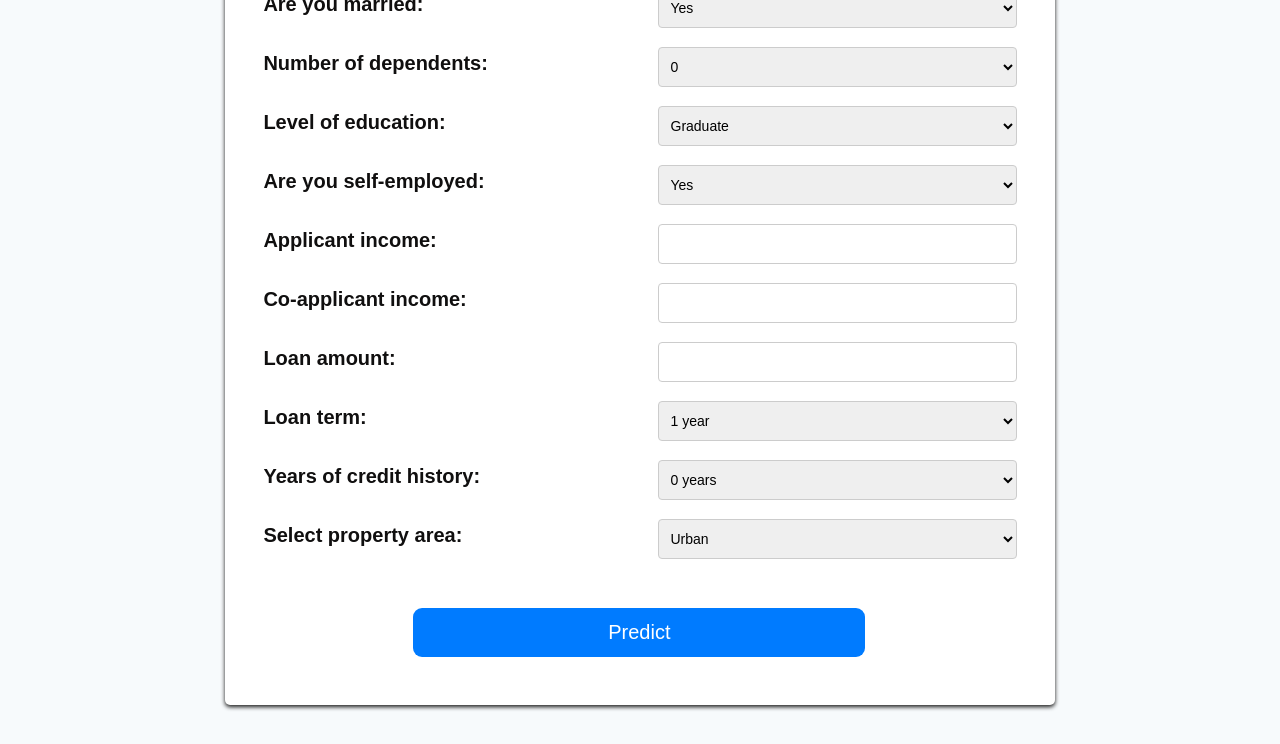
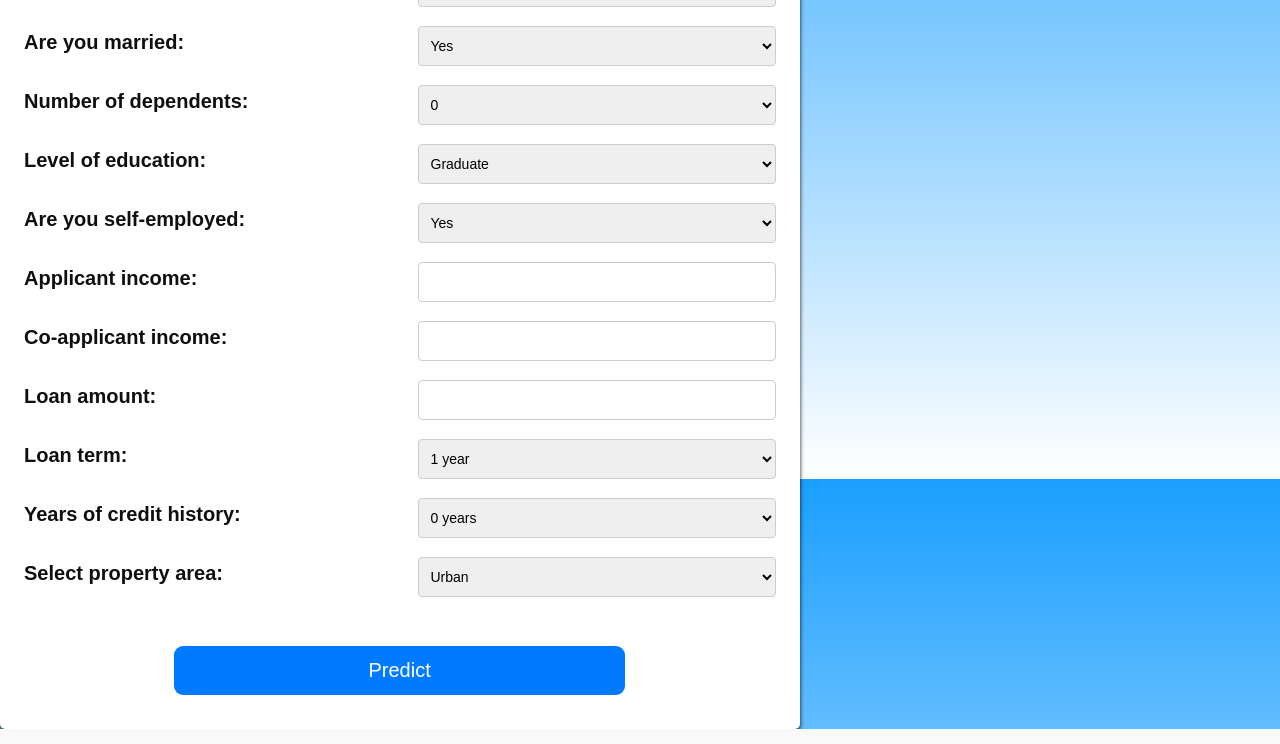
Before and after one commit to NysB/Project4, a Flask app: page / in a window 1280 px wide. Shown: the part 321-1065 px from the top of the page. Run offline with Flask 3, Linux system fonts and the light colour scheme; parts of the project's set-up code (start-up, migrations or seed data) failed here and were passed over.

Commit message:
update img

```diff
--- a/static/css/style.css
+++ b/static/css/style.css
@@ -1,5 +1,5 @@
 /* Global styles */
-html, body, footer, div, img, label, h1, a, h2, h3, h4, h5, p {
+html, footer, div, img, label, h1, a, h2, h3, h4, h5, p {
   margin: 0;
   padding: 0;
   border: 0;
@@ -8,11 +8,22 @@
   vertical-align: baseline;
   background: transparent;
   font-family: inherit;
+  height: 100%;
 }
 
 
 
+body {
+  background-image: linear-gradient(#1a9fff, #FFFFFF);
 
+  /*Additional Styling*/
+
+  font-family: 'Lexend Deca', sans-serif;
+  width: 800px;
+  margin: auto;
+  padding-top: 30px;
+  color: #2E475D;
+}
 
 
 
--- a/templates/index.html
+++ b/templates/index.html
@@ -24,11 +24,8 @@
 
         body {
             margin: 0;
-            background-color: #f7fafcf4;
+            background-color: white;
         }
-
-
-
 
 
 
@@ -44,9 +41,11 @@
 
 	-webkit-animation: text-pop-up-top 1s cubic-bezier(0.250, 0.460, 0.450, 0.940)both ;
 	animation: text-pop-up-top 1s cubic-bezier(0.250, 0.460, 0.450, 0.940)both ;
+
+
 }
 
-.header {
+        .header {
 
             background-color: #1a9fff;
             padding: 60px;
@@ -55,10 +54,14 @@
             font-size: 50px;
             height: 380px;
             margin-bottom: -1%;
-            /* color: rgb(197, 194, 194); */
             display: block;
 
+            background-image: url("https://prod.rockmedialibrary.com/api/public/content/buy-smarts-landing-page?v=04ec9174");
+            background-repeat: no-repeat;
+            background-size: contain;
+            background-position: right;
         }
+
 
 
     @-webkit-keyframes text-pop-up-top {
@@ -74,7 +77,7 @@
                 transform: translateY(-50px);
         -webkit-transform-origin: 50% 50%;
                 transform-origin: 50% 50%;
-        text-shadow: 0 1px 0 #cccccc, 0 2px 0 #cccccc, 0 3px 0 #cccccc, 0 4px 0 #cccccc, 0 5px 0 #cccccc, 0 6px 0 #cccccc, 0 7px 0 #cccccc, 0 8px 0 #cccccc, 0 9px 0 #cccccc, 0 50px 30px rgba(0, 0, 0, 0.3);
+        text-shadow: 0 1px 0 #cccccc, 0 2px 0 #cccccc, 0 3px 0 #cccccc, 0 4px 0 #cccccc, 0 5px 0 #cccccc, 0 6px 0 #cccccc, 0 7px 0 #cccccc,  0 50px 30px rgba(0, 0, 0, 0.3);
     }
     }
     @keyframes text-pop-up-top {
@@ -90,7 +93,7 @@
                 transform: translateY(-50px);
         -webkit-transform-origin: 50% 50%;
                 transform-origin: 50% 50%;
-        text-shadow: 0 1px 0 #cccccc, 0 2px 0 #cccccc, 0 3px 0 #cccccc, 0 4px 0 #cccccc, 0 5px 0 #cccccc, 0 6px 0 #cccccc, 0 7px 0 #cccccc, 0 8px 0 #cccccc, 0 9px 0 #cccccc, 0 50px 30px rgba(0, 0, 0, 0.3);
+        text-shadow: 0 1px 0 #cccccc, 0 2px 0 #cccccc, 0 3px 0 #cccccc, 0 4px 0 #cccccc, 0 5px 0 #cccccc, 0 6px 0 #cccccc, 0 7px 0 #cccccc, 0 50px 30px rgba(0, 0, 0, 0.3);
     }
 }
 
@@ -100,13 +103,15 @@
             max-width: 830px;
             max-height: 940px;
             margin: 0 auto;
-            margin-top: -8%;
+            margin-top: -7%;
             margin-bottom: 3%;
 
-            background-color: white;
+            background-color: rgb(255, 255, 255);
             box-shadow: 0 2px 4px rgba(0, 0, 0, 0.9);
             border-radius: 5px;
             padding: 3%;
+
+            /* background-color: #f8f8f8; */
         }
 
         .form-label {
@@ -127,6 +132,9 @@
             border: 1px solid #ccc;
             border-radius: 4px;
             margin-bottom: 10px;
+
+            /* background-color: #f8f8f8; */
+
 
         }
 
@@ -153,6 +161,7 @@
             margin-bottom: 10px;
             margin-top: 30px;
 
+
         }
 
 
@@ -170,13 +179,10 @@
         <h1>Home Loan Approval Prediction App</h1>
     </div>
 
-    <div class="header" >
+   <header class="header">
+        </header>
 
-    </div>
 
-    <!-- <div class="h2">
-        <h2>Please input the following information to predict your chance of securing a home loan.</h2>
-    </div>  -->
 
 
 
```
Also changed, not shown: templates/approve.html (+4 -4 lines), templates/reject.html (+4 -4 lines).
